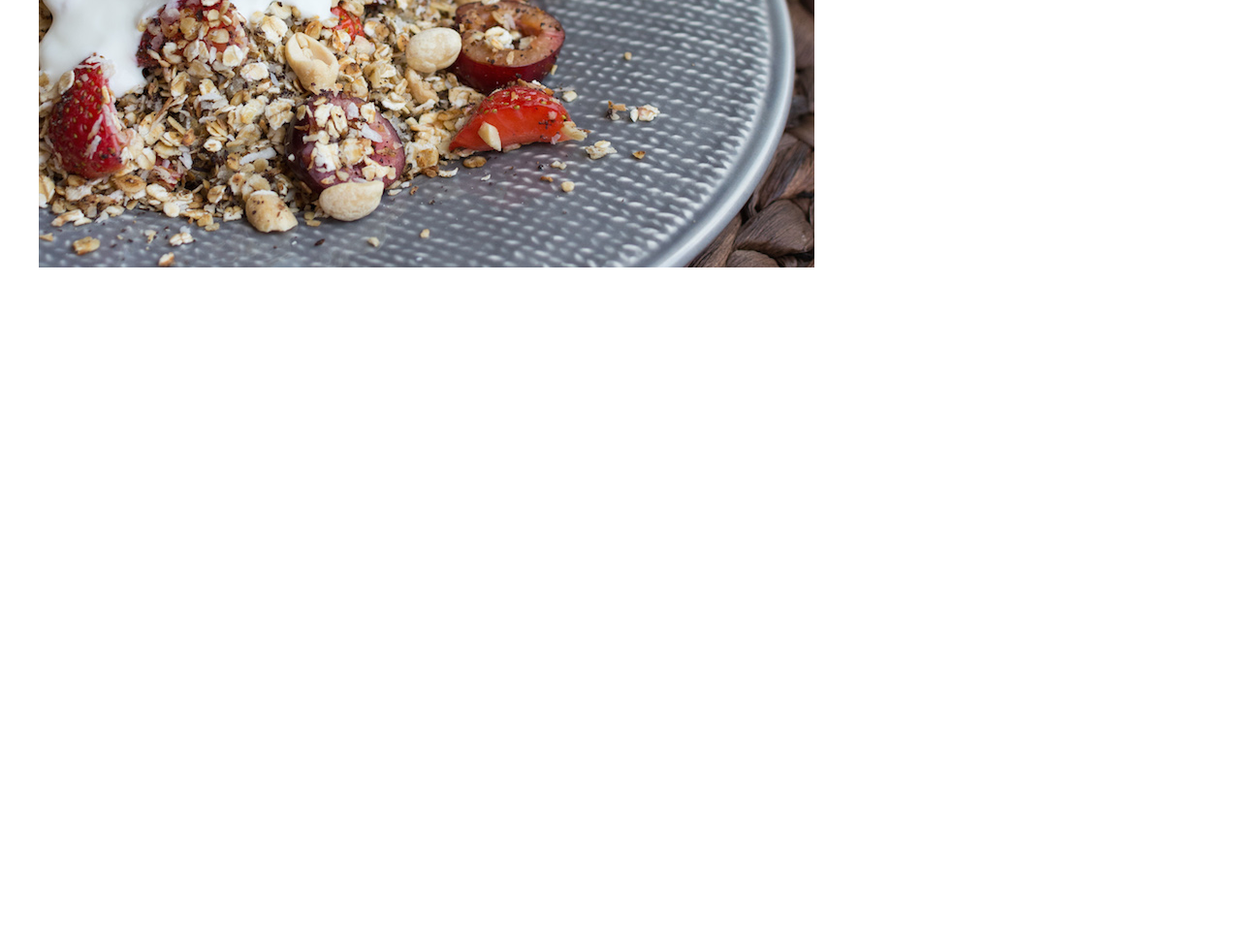
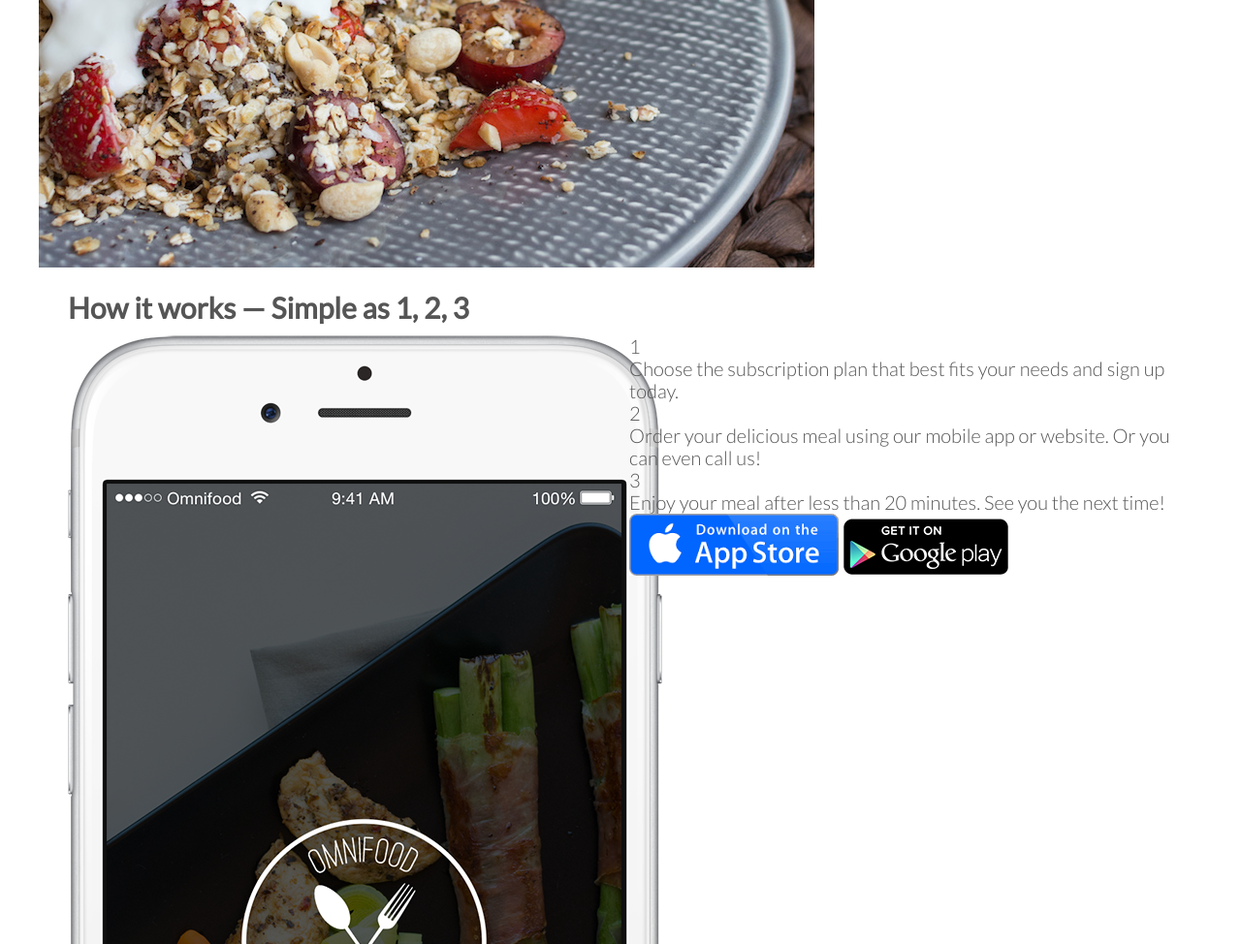
Before and after one commit to krish-nair/Omnifood, a plain HTML site: page index.html in a window 1280 px wide. Shown: the part 5826-6800 px from the top of the page at 97% size. Before the commit the page ends 6126 px from the top, so only its background shows below. Drawn offline with Linux system fonts and the light colour scheme; files that its build step writes are made by us from their sources; files whose address does not match are found by name.

Commit message:
updated today

```diff
--- a/index.html
+++ b/index.html
@@ -125,8 +125,35 @@
                 </li>
             </ul>
         </section>
+        <section class="section-steps">
+            <div class="row">
+                <h2>How it works &mdash; Simple as 1, 2, 3</h2>
+            </div>
+            <div class="row">
+                <div class="col span-1-of-2 steps-box">
+                    <img src="resources/img/app-iPhone.png" alt="Omnifood app on iPhone" class="app-screen">
+                </div>
+                <div class="col span-1-of-2 steps-box">
+                    <div class="works-step">
+                        <div>1</div>
+                        <p>Choose the subscription plan that best fits your needs and sign up today.</p>
+                    </div><div class="works-step">
+                        <div>2</div>
+                        <p>Order your delicious meal using our mobile app or website. Or you can even call us!</p>
+                    </div><div class="works-step">
+                        <div>3</div>
+                        <p>Enjoy your meal after less than 20 minutes. See you the next time!</p>
+                    </div>
+                    <a href="#" class="btn-app"><img src="resources/img/apple.png" alt="App Store Button"></a>
+                    <a href="#" class="btn-app"><img src="resources/img/download-app-android.png" alt="Play Store Button"></a>
+                </div>
+            </div>
+        </section>
 
     </body>
 
 
 </html>
+<!--
+
+-->
```
Also changed, not shown: resources/img/apple.png (added), resources/img/download-app-android.png (added), resources/img/download-app.png (added), resources/img/logo-app_store.png (added).
